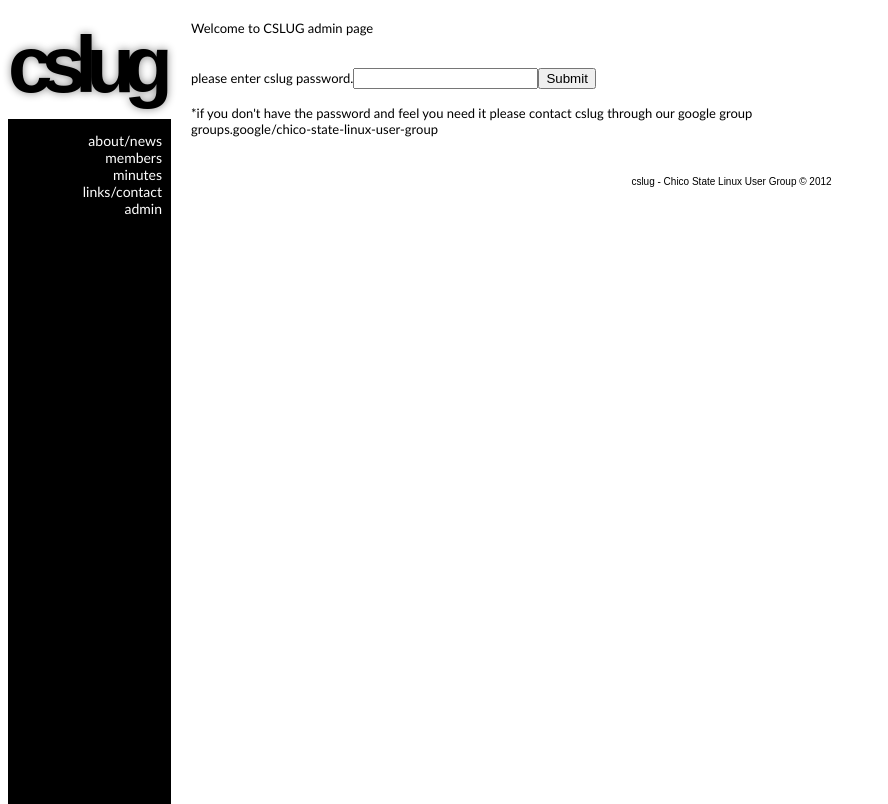
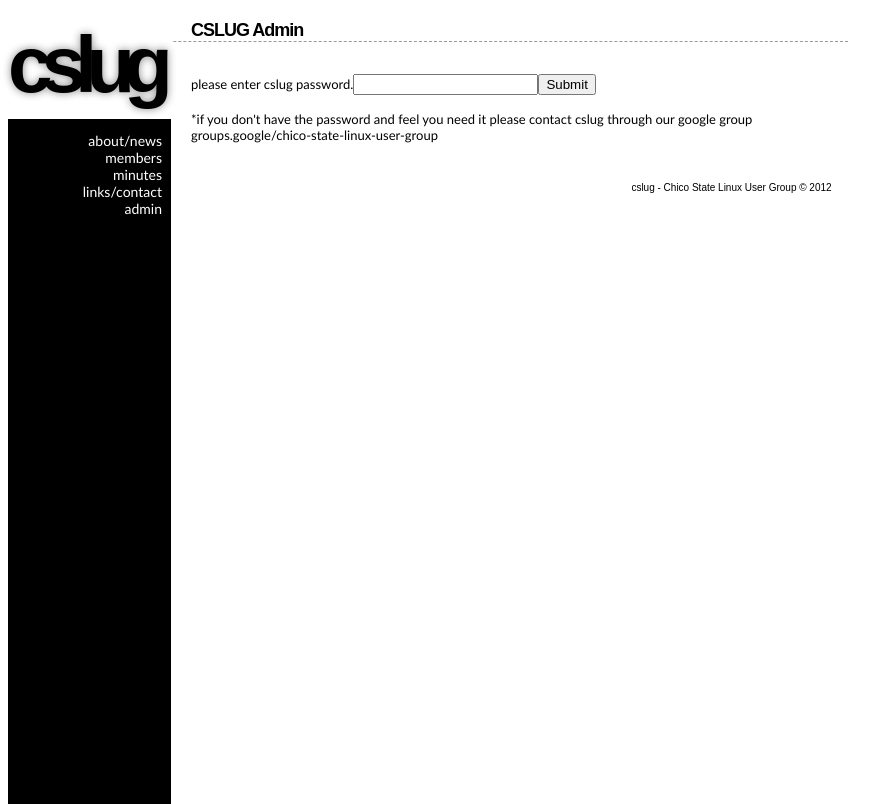
Before and after one commit to cslug/cslug-site, a PHP site: page /?admin in a window 1280 px wide. Shown: the whole page, without its empty margins (0-888 px from the left). Run offline with PHP 8.4, Linux system fonts and the light colour scheme.

Commit message:
fixed a div also spaces -> tabs

```diff
--- a/admin.php
+++ b/admin.php
@@ -1,4 +1,4 @@
-<div class="welcome-title">Welcome to CSLUG admin page</div>
+<div class="section-title">CSLUG Admin</div>
 <br/><br/>
 
 <?php
@@ -11,7 +11,6 @@ if(isset($_POST['password'])){
 	$ck = hash('sha256', $ck);
 	$pw = file_get_contents("passwd");
 	$pw = trim($pw);
-
 
 	if($ck == $pw)
 	{
```
Lines whose indentation alone changed are shown as unchanged.
